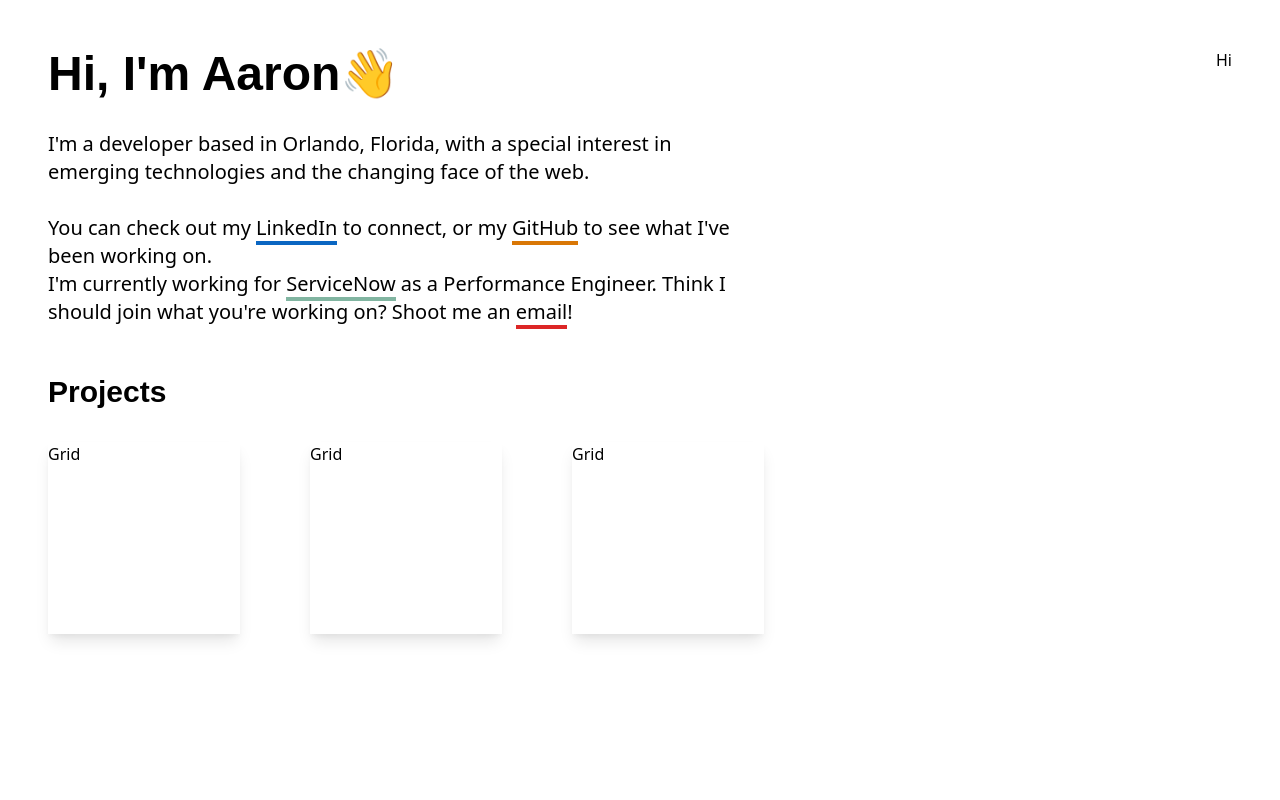
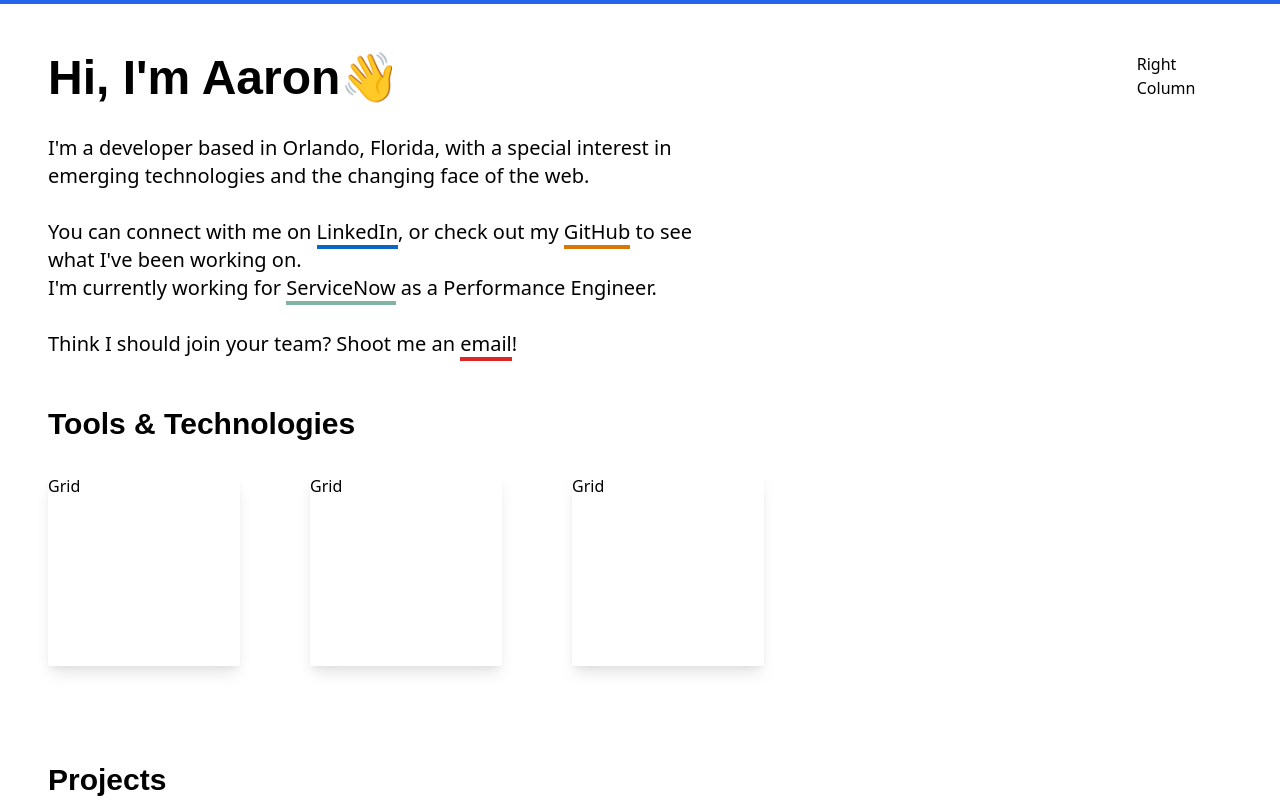
Before and after one commit to aaronbrunet/aaronbrunetdev-nextjs, a Next.js app: page / in a window 1280 px wide. Shown: the top 800 px of the page. Built offline with nearby package versions, Linux system fonts and the light colour scheme; what @tailwindcss/typography would draw is missing.

Commit message:
Restructured home page

```diff
--- /dev/null
+++ b/src/components/Br2.js
@@ -0,0 +1,3 @@
+export const Br2 = () => {
+    return (<><br/><br/></>)
+}
--- a/src/pages/index.js
+++ b/src/pages/index.js
@@ -1,6 +1,7 @@
 import Head from 'next/head'
 import Image from 'next/image'
 import { HeroLink } from '../components/HeroLink'
+import { Br2 } from '../components/Br2'
 import { FontAwesomeIcon } from '@fortawesome/react-fontawesome'
 import { faGithub, faLinkedinIn } from '@fortawesome/free-brands-svg-icons'
 
@@ -13,31 +14,30 @@ export default function Home() {
         <meta name="description" content="Generated by create next app" />
         <link rel="icon" href="/favicon.ico" />
       </Head>
-
-    {/* <div className='grid place-items-center min-h-screen'>
-          <div className='p-4 max-w-5xl grid gap-4 xs:grid-cols-2 xs:p-8 md:grid-cols-4 lg:gap-6'>
-          <div className="h-16 shadow xs:h-auto square">Grid</div>
-          <div className="h-16 shadow xs:h-auto square">Grid</div>
-          <div className="h-16 shadow xs:h-auto square">Grid</div>
-          <div className="h-16 shadow xs:h-auto square">Grid</div>
-          </div>
-
-        </div> */}
-      <main className='min-h-screen p-12 '>
+      <main className='min-h-screen p-12 border-t-4 border-blue-600'>
         <div className='flex flex-row'>
         <div className='justify-center self-center align-middle'>
           <h1 className='pb-8 title-font inline-block'>Hi, I'm Aaron</h1><span className='text-5xl inline-block cursor-pointer hover:animate-wiggle'>👋</span>
           <p className='text-xl w-3/5'>
           I'm a developer based in Orlando, Florida, with a special interest in emerging technologies and the changing face of the web.
-          <br/><br/>
-          You can check out my <HeroLink href='https://www.linkedin.com/in/aaronwbrunet/' classes='border-[#0a66c2]'>LinkedIn</HeroLink> to connect, or my <HeroLink href='https://github.com/aaronbrunet' classes='border-yellow-600'>GitHub</HeroLink> to see what I've been working on.
+          <Br2 />
+          You can connect with me on <HeroLink href='https://www.linkedin.com/in/aaronwbrunet/' classes='border-[#0a66c2]'>LinkedIn</HeroLink>, or check out my <HeroLink href='https://github.com/aaronbrunet' classes='border-yellow-600'>GitHub</HeroLink> to see what I've been working on.
           <br/>
           I'm currently working for <HeroLink href='https://www.servicenow.com/' classes='border-[#81b5a1]'>ServiceNow</HeroLink> as a Performance Engineer.
-          Think I should join what you're working on? Shoot me an <HeroLink href='mailto:contact@aaronbru.net' classes='border-red-600'>email</HeroLink>!</p>
+          <Br2 />
+          Think I should join your team? Shoot me an <HeroLink href='mailto:contact@aaronbru.net' classes='border-red-600'>email</HeroLink>!</p>
 
         </div>
-        <div className=''>Hi</div>
+        <div className=''>Right Column</div>
         </div>
+        <div className='py-12 grid'>
+            <h3 className='subtitle-font pb-8'>Tools & Technologies</h3>
+              <div className='max-w-5xl grid gap-4 xs:grid-cols-2 xs:p-8 md:grid-cols-4 lg:gap-6'>
+                <div className='grid-item'>Grid</div>
+                <div className='grid-item'>Grid</div>
+                <div className='grid-item'>Grid</div>
+              </div>
+          </div>
         <div className='py-12 grid'>
             <h3 className='subtitle-font pb-8'>Projects</h3>
               <div className='max-w-5xl grid gap-4 xs:grid-cols-2 xs:p-8 md:grid-cols-4 lg:gap-6'>
```
